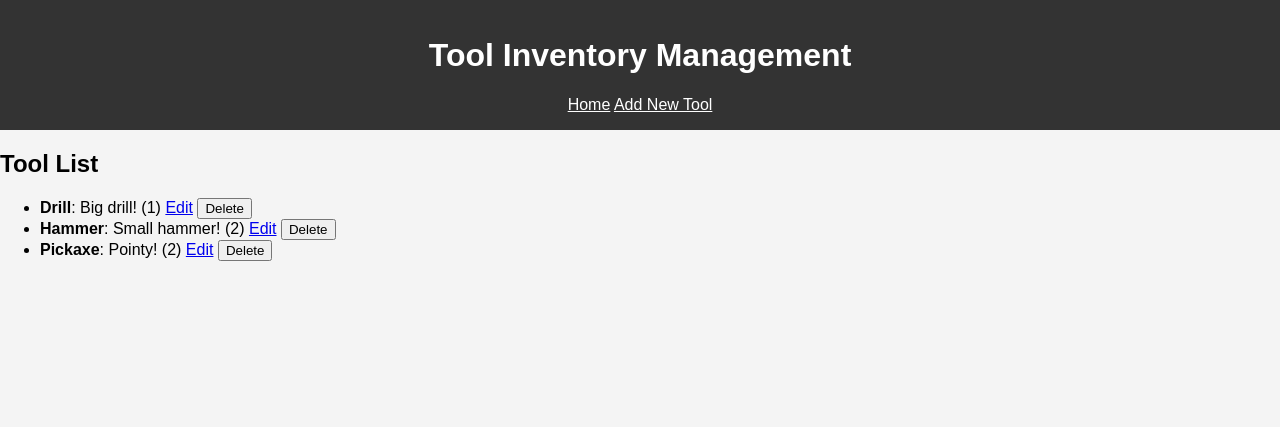
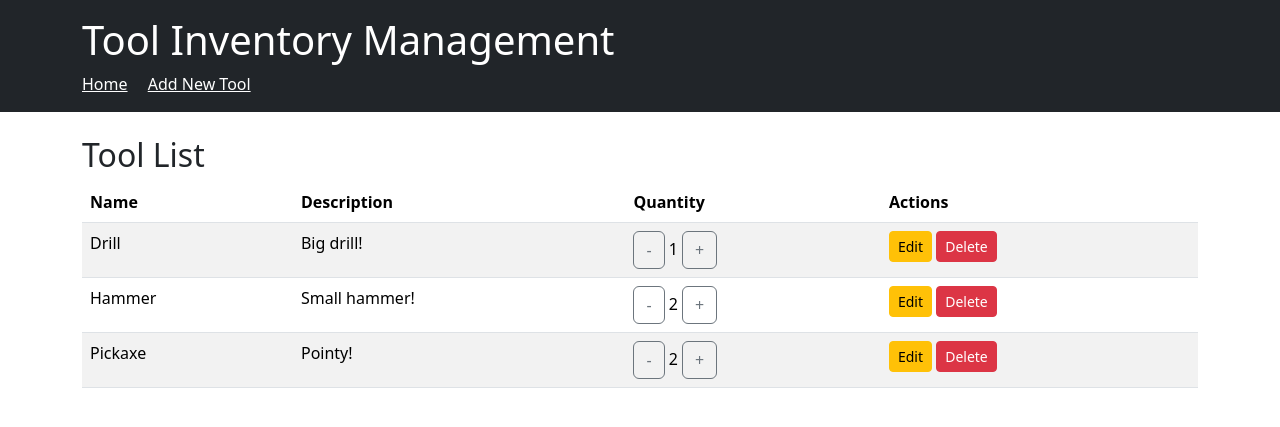
Before and after one commit to MicaelJarniac/tool-inventory, a FastAPI app: page / in a window 1280 px wide. Shown: the top 427 px of the page. Run offline with FastAPI, Linux system fonts and the light colour scheme.

Commit message:
feat: better webapp

```diff
--- a/src/tool_inventory/connections.py
+++ b/src/tool_inventory/connections.py
@@ -107,6 +107,12 @@ class Database:
         self.session.refresh(tool)
         return tool
 
+    def delete_tool(self, tool_id: UUID, /) -> None:
+        """Delete a tool."""
+        tool = self.get_tool_by_id(tool_id)
+        self.session.delete(tool)
+        self.session.commit()
+
 
 engine = create_engine("sqlite:///tools.db", echo=True)
 
--- a/src/tool_inventory/routers/webapp.py
+++ b/src/tool_inventory/routers/webapp.py
@@ -5,16 +5,16 @@ from __future__ import annotations
 __all__: list[str] = ["router"]
 
 from typing import Annotated
-from uuid import UUID
+from uuid import UUID  # noqa: TC003
 
 from fastapi import APIRouter, Form, Request, status
-from fastapi.responses import HTMLResponse, RedirectResponse  # noqa: TC002
+from fastapi.responses import HTMLResponse, RedirectResponse
 from fastapi.templating import Jinja2Templates
 from sqlmodel import Session
 
 from tool_inventory import root
 from tool_inventory.connections import Database, engine
-from tool_inventory.models import Tool, ToolCreate, ToolPatch
+from tool_inventory.models import ToolCreate, ToolPatch
 
 router = APIRouter()
 templates = Jinja2Templates(directory=root / "templates")
@@ -99,5 +99,24 @@ async def web_delete_tool(
 ) -> RedirectResponse:
     with Session(engine) as session:
         db = Database(session)
-        db.delete_tool(db.get_tool_by_id(tool_id))
+        db.delete_tool(tool_id)
     return RedirectResponse("/", status_code=status.HTTP_303_SEE_OTHER)
+
+
+@router.post("/update_quantity/{tool_id}")
+async def web_update_quantity(
+    tool_id: UUID,
+    action: Annotated[str, Form()],
+) -> RedirectResponse:
+    with Session(engine) as session:
+        db = Database(session)
+        tool = db.get_tool_by_id(tool_id)
+        db.update_tool(
+            ToolPatch(
+                quantity=max(
+                    0,
+                    tool.quantity + 1 if action == "increment" else tool.quantity - 1,
+                ),
+            ).patch(tool),
+        )
+    return RedirectResponse("/", status_code=status.HTTP_303_SEE_OTHER)
--- a/src/tool_inventory/templates/base.html
+++ b/src/tool_inventory/templates/base.html
@@ -2,19 +2,21 @@
 <html>
 <head>
     <title>Tool Inventory</title>
-    <link rel="stylesheet" href="{{ url_for('static', path='/styles.css') }}">
+    <link href="https://cdn.jsdelivr.net/npm/bootstrap@5.3.3/dist/css/bootstrap.min.css" rel="stylesheet" integrity="sha384-QWTKZyjpPEjISv5WaRU9OFeRpok6YctnYmDr5pNlyT2bRjXh0JMhjY6hW+ALEwIH" crossorigin="anonymous">
 </head>
 <body>
-    <header>
-        <h1>Tool Inventory Management</h1>
-        <nav>
-            <a href="{{ url_for('web_read_tools') }}">Home</a>
-            <a href="{{ url_for('web_create_tool_form') }}">Add New Tool</a>
-        </nav>
+    <header class="bg-dark text-white p-3">
+        <div class="container">
+            <h1>Tool Inventory Management</h1>
+            <nav>
+                <a href="{{ url_for('web_read_tools') }}" class="text-white me-3">Home</a>
+                <a href="{{ url_for('web_create_tool_form') }}" class="text-white">Add New Tool</a>
+            </nav>
+        </div>
     </header>
-    <main>
-        {% block content %}
-        {% endblock %}
+    <main class="container mt-4">
+        {% block content %}{% endblock %}
     </main>
+    <script src="https://cdn.jsdelivr.net/npm/bootstrap@5.3.3/dist/js/bootstrap.bundle.min.js" integrity="sha384-YvpcrYf0tY3lHB60NNkmXc5s9fDVZLESaAA55NDzOxhy9GkcIdslK1eN7N6jIeHz" crossorigin="anonymous"></script>
 </body>
 </html>
--- a/src/tool_inventory/templates/index.html
+++ b/src/tool_inventory/templates/index.html
@@ -1,16 +1,35 @@
 {% extends "base.html" %}
-
 {% block content %}
     <h2>Tool List</h2>
-    <ul>
-        {% for tool in tools %}
-            <li>
-                <strong>{{ tool.name }}</strong>: {{ tool.description }} ({{ tool.quantity }})
-                <a href="{{ url_for('web_edit_tool_form', tool_id=tool.id) }}">Edit</a>
-                <form action="{{ url_for('web_delete_tool', tool_id=tool.id) }}" method="post" style="display:inline;">
-                    <button type="submit">Delete</button>
-                </form>
-            </li>
-        {% endfor %}
-    </ul>
+    <table class="table table-striped">
+        <thead>
+            <tr>
+                <th>Name</th>
+                <th>Description</th>
+                <th>Quantity</th>
+                <th>Actions</th>
+            </tr>
+        </thead>
+        <tbody>
+            {% for tool in tools %}
+                <tr>
+                    <td>{{ tool.name }}</td>
+                    <td>{{ tool.description }}</td>
+                    <td>
+                        <form action="{{ url_for('web_update_quantity', tool_id=tool.id) }}" method="post" style="display:inline;">
+                            <button type="submit" name="action" value="decrement" class="btn btn-outline-secondary">-</button>
+                            {{ tool.quantity }}
+                            <button type="submit" name="action" value="increment" class="btn btn-outline-secondary">+</button>
+                        </form>
+                    </td>
+                    <td>
+                        <a href="{{ url_for('web_edit_tool', tool_id=tool.id) }}" class="btn btn-sm btn-warning">Edit</a>
+                        <form action="{{ url_for('web_delete_tool', tool_id=tool.id) }}" method="post" class="d-inline">
+                            <button type="submit" class="btn btn-sm btn-danger">Delete</button>
+                        </form>
+                    </td>
+                </tr>
+            {% endfor %}
+        </tbody>
+    </table>
 {% endblock %}
```
Also changed, not shown: src/tool_inventory/templates/tool_form.html (+16 -9 lines), tools.db.
